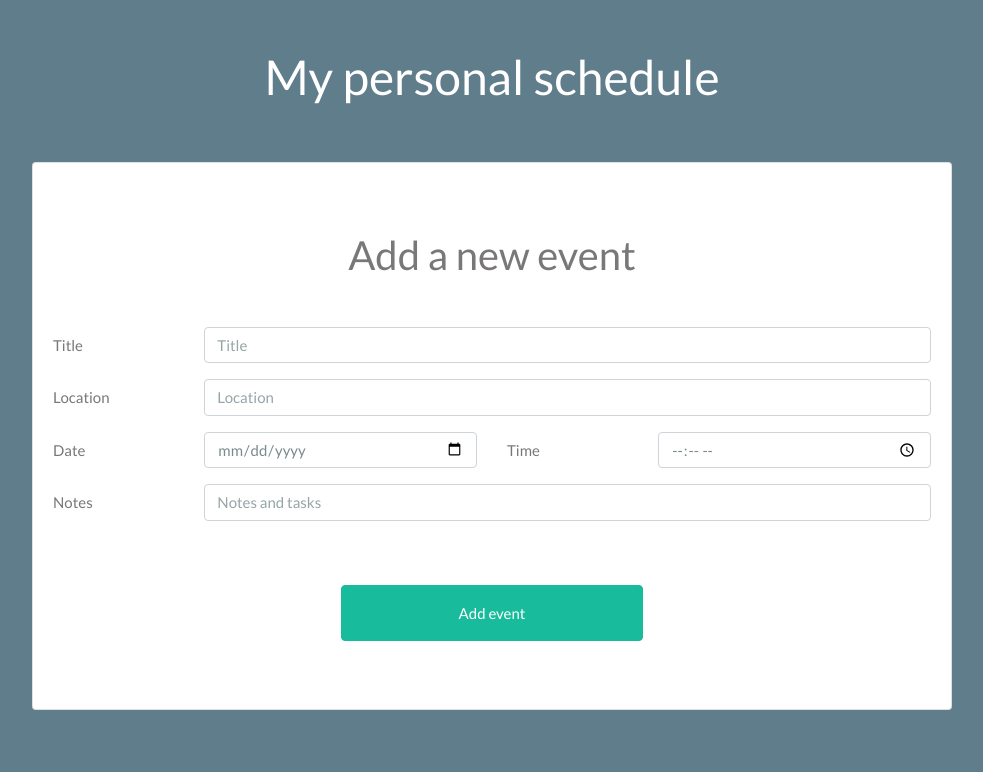
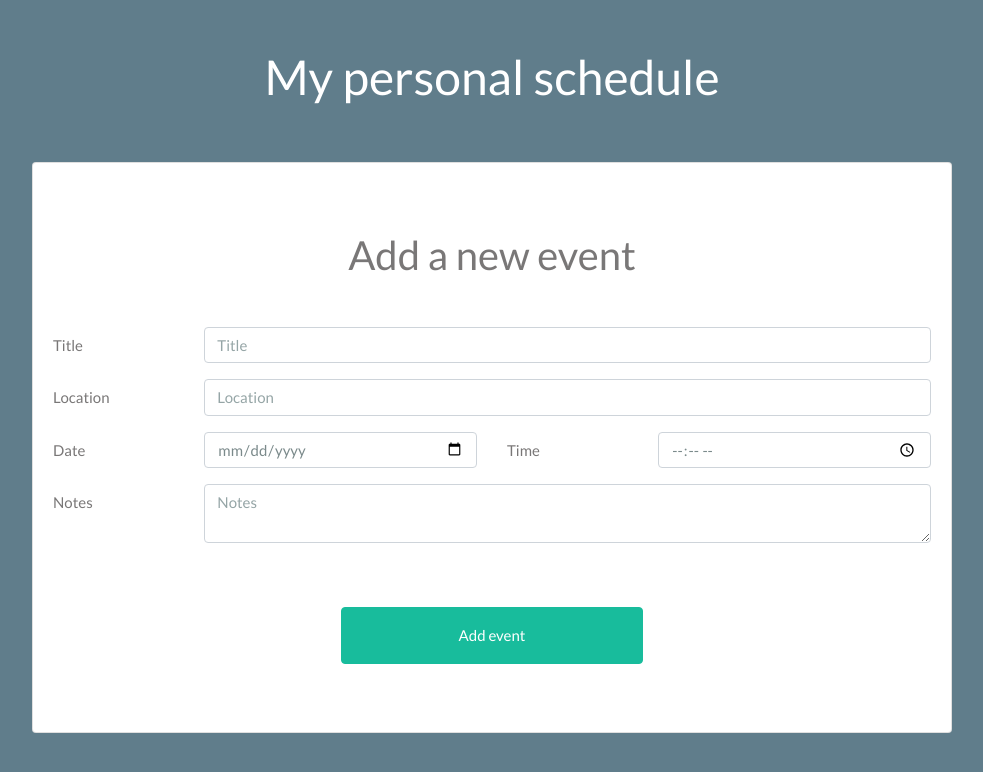
Before and after one commit to diana-moreno/schedule-react, a React (Create React App) app: page / in a window 1280 px wide. Shown: the top 772 px of the page, without its empty margins (148-1131 px from the left). Built offline with nearby package versions, Linux system fonts and the light colour scheme.

Commit message:
change background color and add textarea for notes

```diff
--- a/src/components/Event.js
+++ b/src/components/Event.js
@@ -65,12 +65,12 @@ class Event extends Component {
               <label className='col-sm-4 col-lg-2 col-form-label'>Notes
               </label>
               <div className='col-sm-8 col-lg-10'>
-                <input
+                <textarea
                   type='text'
                   className='form-control'
-                  placeholder='Notes and tasks'
+                  placeholder='Notes'
                   name='notes'
-                />
+                ></textarea>
               </div>
             </div>
 
--- a/src/index.css
+++ b/src/index.css
@@ -2,24 +2,23 @@ html {
   min-height: 100%;
 }
 body {
-  margin: 0;
-  padding: 0;
   font-family: sans-serif;
   background-color: #607D8B!important;
   min-height: 100%;
   padding-bottom: 5rem;
 }
-
 h2, p, label {
   color: #797777;
 }
-
+h1 {
+  color: white;
+}
 header {
   margin-top: 3rem;
 }
-header h1 {
-  color: white;
-}
+
+
+
 .lista-citas .media {
   border-bottom: 1px solid #e1e1e1;
   padding-bottom: 3rem;
@@ -37,6 +36,6 @@ header h1 {
 .lista-citas .media-body span {
   font-weight: bold;
 }
-.col-form-label {
-  font-size: 12px;
-}
+/*.col-form-label {
+  font-size: 14px;
+}*/
```
